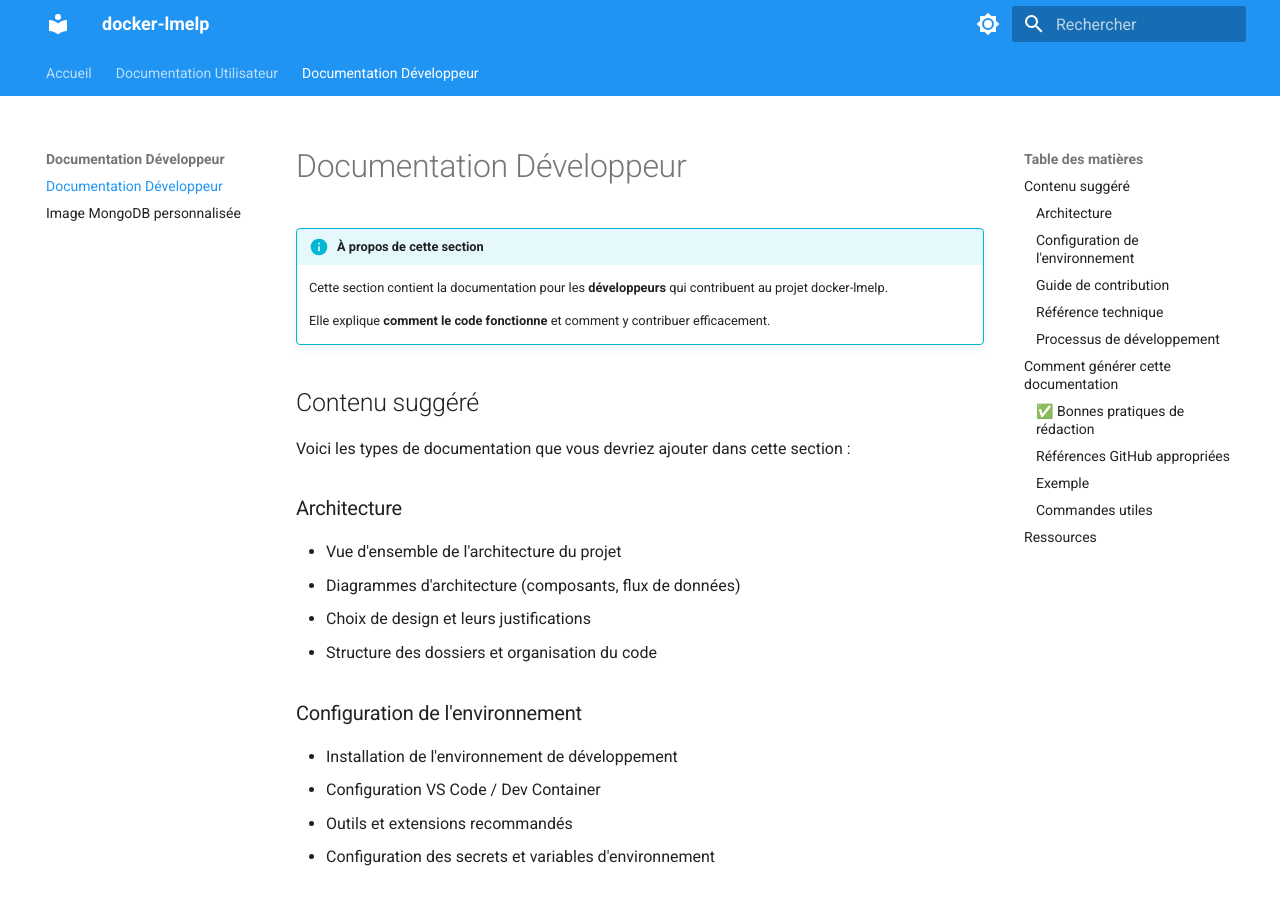
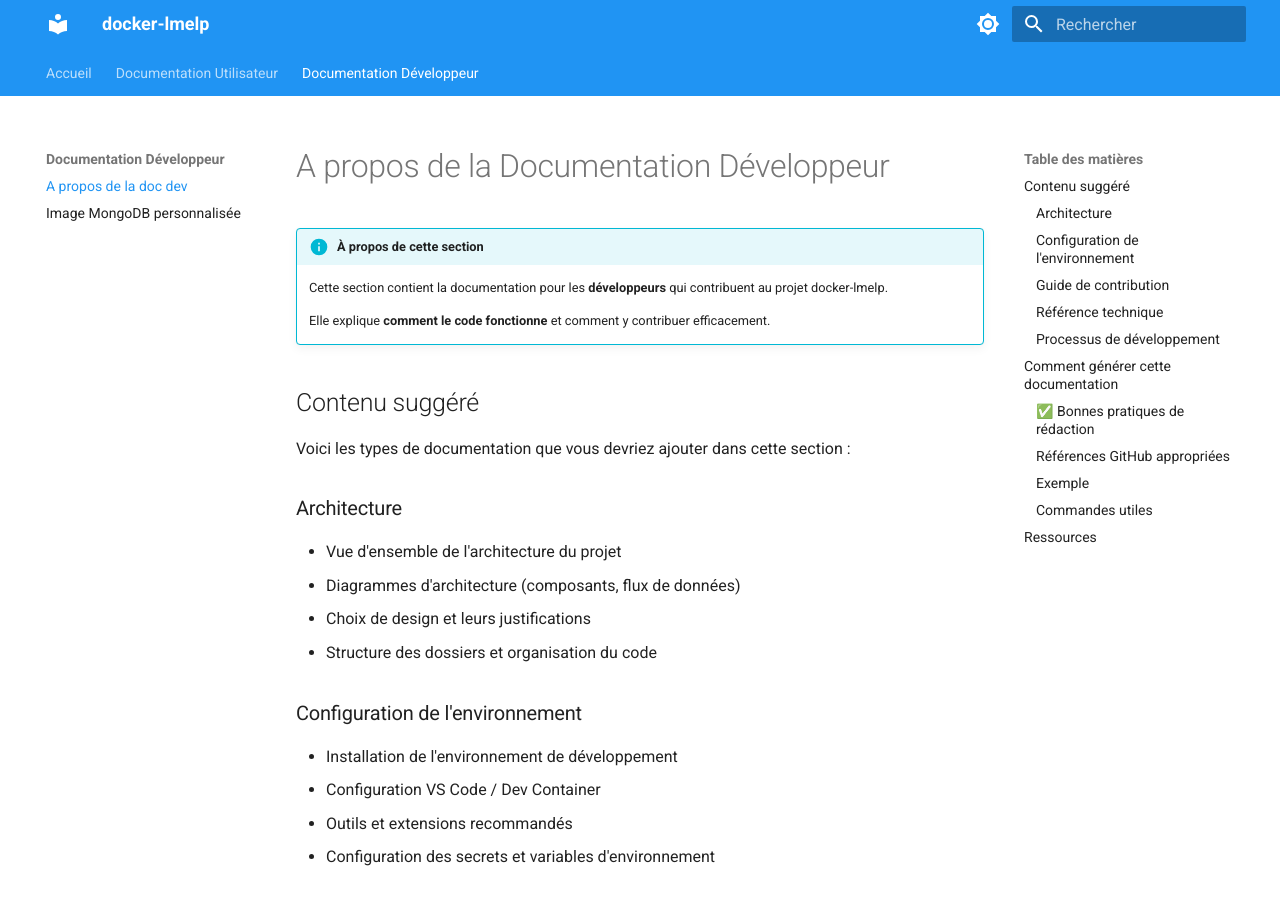
Before and after one commit to castorfou/docker-lmelp, an MkDocs documentation site: the page built from docs/dev/README.md, in a window 1280 px wide and 900 px high. Built offline with MkDocs 1.6.1 and Material for MkDocs 9.7.7, drawn with Linux system fonts in a browser that asks for light colours.

Commit message:
fix titre

```diff
--- a/docs/dev/README.md
+++ b/docs/dev/README.md
@@ -1,4 +1,4 @@
-# Documentation Développeur
+# A propos de la Documentation Développeur
 
 !!! info "À propos de cette section"
     Cette section contient la documentation pour les **développeurs** qui contribuent au projet docker-lmelp.
```
Also changed, not shown: docs/dev/.pages.
